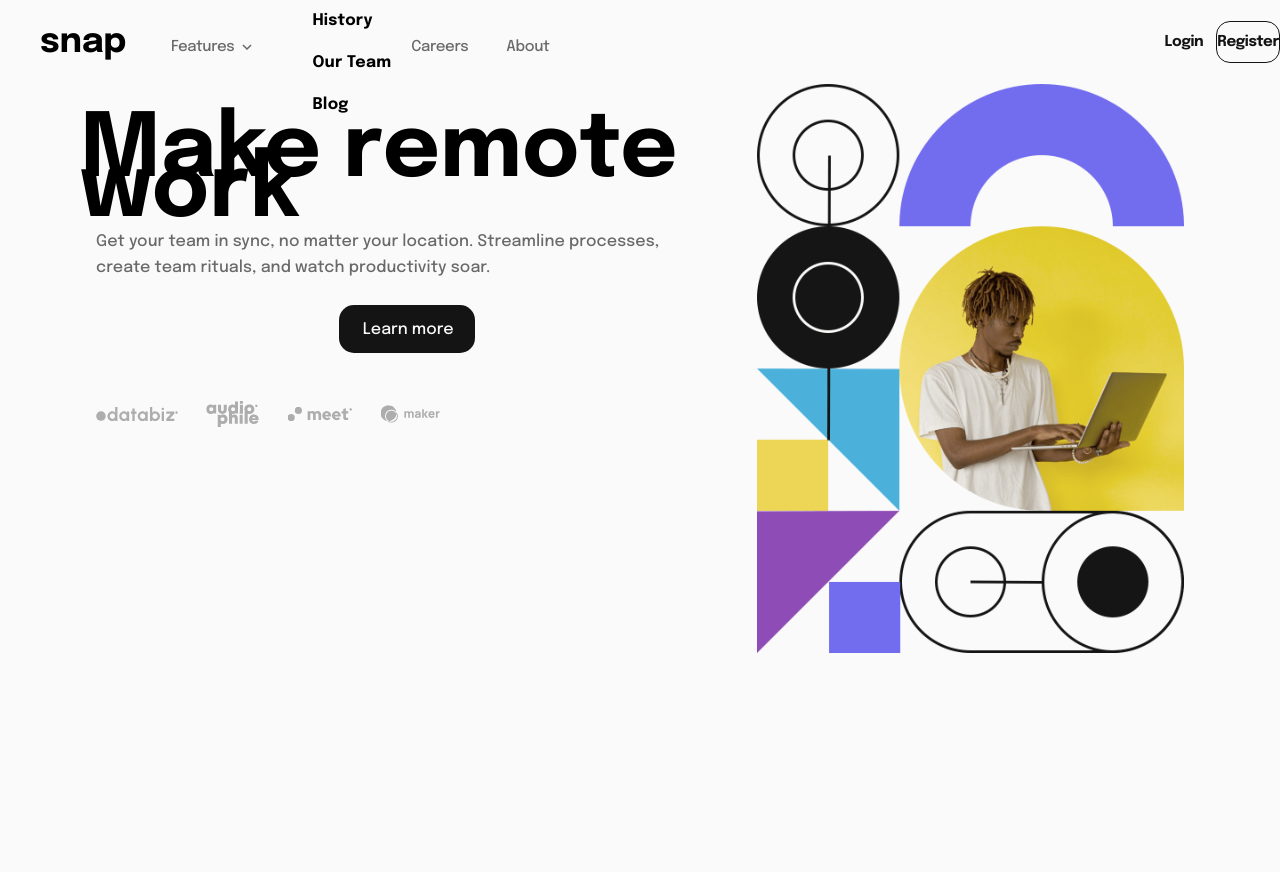
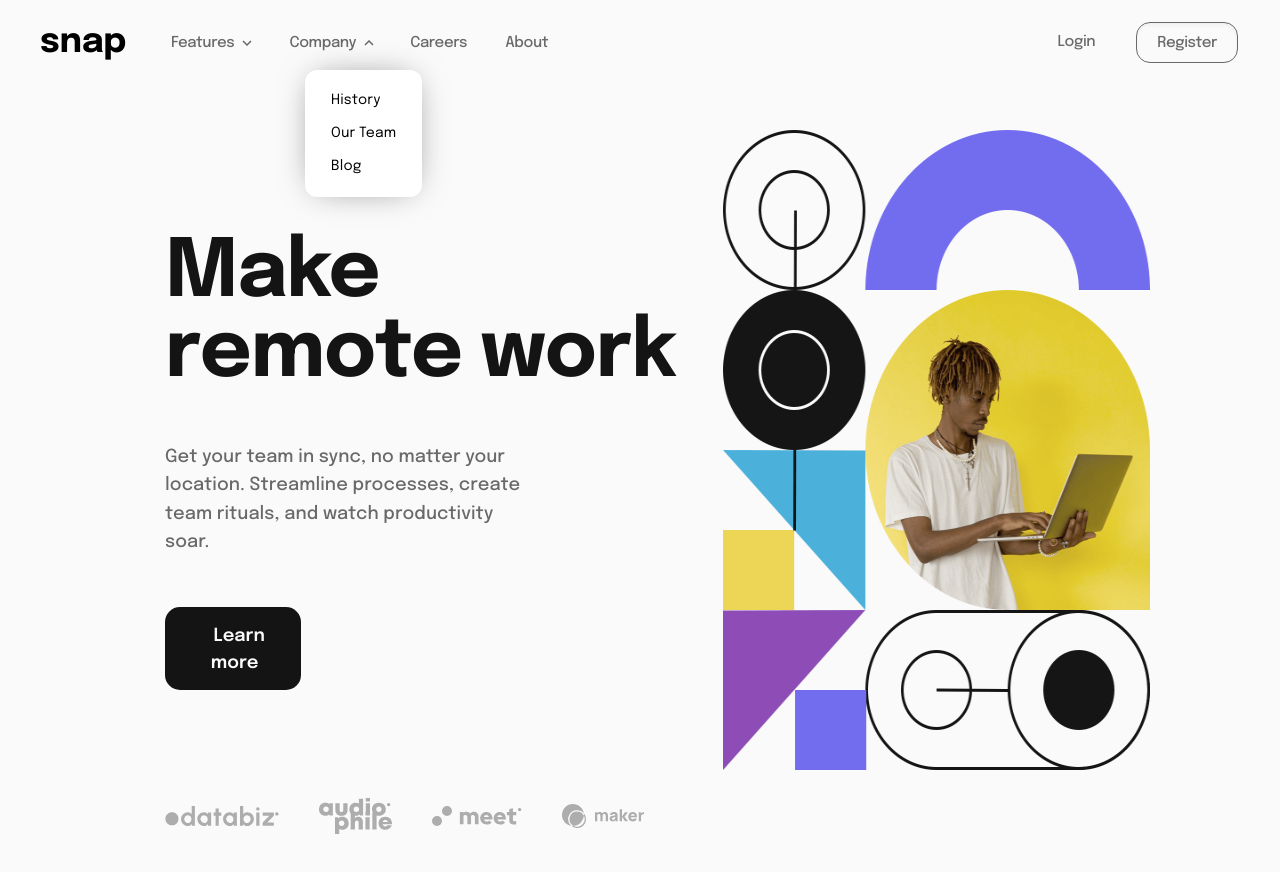
Before and after one commit to sjohnston82/intro-section-with-dropdown, a Next.js app: page / in a window 1280 px wide. Both pictures are taken after a click on the element 369 px from the left and 42 px from the top of the page. Shown: the top 872 px of the page. Built offline with nearby package versions, Linux system fonts and the light colour scheme.

Commit message:
finished desktop styling and code cleanup

```diff
--- a/src/app/_components/ClientBanner.tsx
+++ b/src/app/_components/ClientBanner.tsx
@@ -7,11 +7,27 @@ import Maker from "../../../public/images/client-maker.svg";
 
 const ClientBanner = () => {
   return (
-    <div className="flex mt-[43px] gap-[4px]   items-center z-0">
-      <Image src={Databiz} alt="Databiz" className=" scale-[.72] h-5" />
-      <Image src={Audiophile} alt="Audiophile" className="-ml-[2px] scale-[.72]" />
-      <Image src={Meet} alt="Meet" className="ml-[1.5px] scale-[.72]" />
-      <Image src={Maker} alt="Maker" className="mr-[1px] scale-[.72]" />
+    <div className="z-0 mt-[43px] flex   items-center gap-[4px] lg:mt-[56px] lg:w-full lg:gap-10">
+      <Image
+        src={Databiz}
+        alt="Databiz"
+        className=" h-5 scale-[.72] lg:scale-100"
+      />
+      <Image
+        src={Audiophile}
+        alt="Audiophile"
+        className="-ml-[2px] scale-[.72] lg:ml-0 lg:scale-100"
+      />
+      <Image
+        src={Meet}
+        alt="Meet"
+        className="ml-[1.5px] scale-[.72] lg:ml-0 lg:scale-100"
+      />
+      <Image
+        src={Maker}
+        alt="Maker"
+        className="mr-[1px] scale-[.72] lg:ml-0 lg:scale-100"
+      />
     </div>
   );
 };
--- /dev/null
+++ b/src/app/_components/nav/CompanyDropdownDesktop.tsx
@@ -0,0 +1,25 @@
+type CompanyDropdownProps = {
+  companyOpen: boolean;
+};
+
+const CompanyDropdownDesktop = ({ companyOpen }: CompanyDropdownProps) => {
+  return (
+    companyOpen && (
+      <div className="absolute left-[305px] top-[70px] rounded-xl bg-white px-[26px] py-5 shadow-[0_0_35px_-12px_#696969]">
+        <div className="flex flex-col  gap-[12px]   ">
+          <p className="cursor-pointer tracking-[0.015em] hover:font-semibold text-[14px] font-[400]">
+            History
+          </p>
+          <p className="cursor-pointer tracking-[0.015em] hover:font-semibold text-[14px] font-[400]">
+            Our Team
+          </p>
+          <p className="cursor-pointer tracking-[0.015em] hover:font-semibold text-[14px] font-[400]">
+            Blog
+          </p>
+        </div>
+      </div>
+    )
+  );
+};
+
+export default CompanyDropdownDesktop;
--- a/src/app/_components/nav/FeaturesDropdown.tsx
+++ b/src/app/_components/nav/FeaturesDropdown.tsx
@@ -1,12 +1,12 @@
 "use client";
 
-import React, { useState } from "react";
+import React from "react";
 import TodoImage from "../../../../public/images/icon-todo.svg";
 import CalendarImage from "../../../../public/images/icon-calendar.svg";
 import RemindersImage from "../../../../public/images/icon-reminders.svg";
 import PlanningImage from "../../../../public/images/icon-planning.svg";
 import Image from "next/image";
-import { cn } from "@/app/utils";
+
 
 type FeaturesDropdownProps = {
   featuresOpen: boolean;
--- a/src/app/_components/nav/MenuButtons.tsx
+++ b/src/app/_components/nav/MenuButtons.tsx
@@ -2,11 +2,11 @@ import React from "react";
 
 const MenuButtons = () => {
   return (
-    <div className="mt-[30px] flex flex-col justify-center gap-[13px] ml-6 mr-[20px] lg:flex-row lg:items-center lg:m-0 ">
-      <p className="text-center cursor-pointer -ml-[2px] text-almost-black text-[15px] hover:font-semibold tracking-tight">
+    <div className="group ml-6 mr-[20px] mt-[30px] flex flex-col justify-center gap-[13px] lg:m-0  lg:-mb-[1px] lg:mr-[42px] lg:flex-row lg:items-center lg:gap-10">
+      <p className="-ml-[2px] cursor-pointer text-center text-[15px] tracking-tight text-almost-black hover:font-semibold lg:text-[15px] lg:font-[500] lg:tracking-[-0.025em] lg:text-medium-gray lg:hover:text-almost-black lg:group-hover:-mr-[1px]">
         Login
       </p>
-      <button className="w-full border border-1  text-[15px] tracking-tight text-almost-black  border-almost-black rounded-[14px]  pt-[9px] pb-[8px] hover:border-2 hover:font-semibold">
+      <button className="border-1 w-full rounded-[14px] border border-almost-black pb-[8px] pt-[9px] text-[15px]  tracking-tight text-almost-black hover:border-2  hover:font-semibold lg:ml-[1px]   lg:border-medium-gray lg:px-5 lg:text-[15px] lg:font-[500]  lg:tracking-[-0.025em] lg:text-medium-gray lg:shadow-inner lg:hover:text-almost-black ">
         Register
       </button>
     </div>
--- a/src/app/_components/nav/MenuContents.tsx
+++ b/src/app/_components/nav/MenuContents.tsx
@@ -5,10 +5,10 @@ import CaretDown from "../../../../public/images/icon-arrow-down.svg";
 import CaretUp from "../../../../public/images/icon-arrow-up.svg";
 import Image from "next/image";
 import FeaturesDropdown from "./FeaturesDropdown";
-import { cn } from "@/app/utils";
 import CompanyDropdown from "./CompanyDropdown";
 import { useIntroContext } from "@/app/context/Context";
 import FeaturesDropDownDesktop from "./FeaturesDropDownDesktop";
+import CompanyDropdownDesktop from "./CompanyDropdownDesktop";
 
 const MenuContents = () => {
   const [featuresOpen, setFeaturesOpen] = useState(false);
@@ -19,7 +19,7 @@ const MenuContents = () => {
       <div className="lg:flex lg:h-full lg:items-center lg:justify-center">
         <div
           onClick={() => setFeaturesOpen(!featuresOpen)}
-          className="flex cursor-pointer items-center gap-4 tracking-[0.015em] text-almost-black hover:font-semibold lg:items-center lg:gap-2 lg:text-[15px] lg:font-[500] lg:tracking-[-0.025em] lg:text-medium-gray "
+          className="flex cursor-pointer items-center gap-4 tracking-[0.015em] text-almost-black hover:font-semibold lg:items-center lg:gap-2 lg:text-[15px] lg:font-[500] lg:tracking-[-0.025em] lg:text-medium-gray lg:hover:text-almost-black "
         >
           Features{" "}
           <span
@@ -42,7 +42,7 @@ const MenuContents = () => {
 
       <div className="flex flex-col">
         <div
-          className="ml-[1px] flex cursor-pointer items-center gap-4 tracking-[0.015em] text-almost-black hover:font-semibold lg:gap-2 lg:text-[15px] lg:font-[500] lg:tracking-[-0.025em] lg:text-medium-gray"
+          className="ml-[1px] flex cursor-pointer items-center gap-4 tracking-[0.015em] text-almost-black hover:font-semibold lg:gap-2 lg:text-[15px] lg:font-[500] lg:tracking-[-0.025em] lg:text-medium-gray lg:hover:text-almost-black"
           onClick={() => setCompanyOpen(!companyOpen)}
         >
           Company{" "}
@@ -57,13 +57,17 @@ const MenuContents = () => {
             )}
           </span>
         </div>
-        <CompanyDropdown companyOpen={companyOpen} />
+        {windowSize.innerWidth < 1024 ? (
+          <CompanyDropdown companyOpen={companyOpen} />
+        ) : (
+          <CompanyDropdownDesktop companyOpen={companyOpen} />
+        )}
       </div>
 
-      <p className="cursor-pointer tracking-[0.015em] text-almost-black hover:font-semibold lg:-ml-4 lg:text-[15px] lg:font-[500]  lg:tracking-[-0.025em] lg:text-medium-gray">
+      <p className="cursor-pointer tracking-[0.015em] text-almost-black hover:font-semibold  lg:text-[15px] lg:font-[500]  lg:tracking-[-0.025em] lg:text-medium-gray lg:hover:text-almost-black">
         Careers
       </p>
-      <p className="mt-[2px] cursor-pointer tracking-[0.015em] text-almost-black hover:font-semibold lg:ml-[2px] lg:mt-0  lg:text-[15px]  lg:font-[500] lg:tracking-[-0.025em] lg:text-medium-gray">
+      <p className="mt-[2px] cursor-pointer tracking-[0.015em] text-almost-black hover:font-semibold lg:ml-[2px] lg:mt-0  lg:text-[15px]  lg:font-[500] lg:tracking-[-0.025em] lg:text-medium-gray lg:hover:text-almost-black">
         About
       </p>
     </div>
--- a/src/app/_components/nav/Navbar.tsx
+++ b/src/app/_components/nav/Navbar.tsx
@@ -1,17 +1,21 @@
 "use client";
 
-import React from "react";
+import React, { useEffect, useState } from "react";
 import HamburgerMenu from "./HamburgerMenu";
 import SlideInMenu from "./SlideInMenu";
 import { useIntroContext } from "@/app/context/Context";
-
 import MenuContents from "./MenuContents";
 import MenuButtons from "./MenuButtons";
 
 const Navbar = () => {
-  const { navOpen, windowSize } = useIntroContext();
+  const { windowSize } = useIntroContext();
+  const [isClient, setIsClient] = useState(false);
+
+  useEffect(() => {
+    setIsClient(true);
+  }, []);
   return (
-    <div className="relative w-full ">
+    isClient && <div className="relative w-full " >
       {windowSize.innerWidth < 1440 && <SlideInMenu />}
       <div className="ml-[17px] flex h-[68px]  items-center justify-between font-bold lg:ml-10 lg:h-[84px]">
         <h1 className="text-[35px] font-bold tracking-[-0.025em] lg:tracking-[-0.01em]">
--- a/src/app/context/Context.tsx
+++ b/src/app/context/Context.tsx
@@ -20,12 +20,6 @@ type ContextType = {
 type ChildrenProps = {
   children: JSX.Element | JSX.Element[];
 };
-
-// function getWindowSize() {
-
-//   const { innerWidth, innerHeight } = window;
-//   return { innerWidth, innerHeight };
-// }
 
 const Context = createContext<ContextType | null>(null);
 
--- a/src/app/layout.tsx
+++ b/src/app/layout.tsx
@@ -1,10 +1,6 @@
-
 import "./globals.css";
 import type { Metadata } from "next";
 import { Epilogue } from "next/font/google";
-import Navbar from "./_components/nav/Navbar";
-import ContextProvider from "./context/Context";
-import Head from "next/head";
 import { Providers } from "./Providers";
 
 const epilogue = Epilogue({
--- a/src/app/page.tsx
+++ b/src/app/page.tsx
@@ -8,11 +8,9 @@ import { useIntroContext } from "./context/Context";
 import ClientBanner from "./_components/ClientBanner";
 
 export default function Home() {
-
   const { windowSize } = useIntroContext();
 
   return (
-
     <div className="flex min-h-screen w-full items-center justify-center bg-almost-black">
       <main className="max-w-screen h-[780px] w-[375px] overflow-hidden bg-almost-white   lg:h-[900px] lg:w-[1440px]">
         <Navbar />
@@ -20,19 +18,31 @@ export default function Home() {
           <Image
             src={windowSize.innerWidth < 1024 ? HeroMobile : HeroDesktop}
             alt="Mobile hero image"
-              className="mt-[7px] lg:mt-0 lg:mr-24 lg:w-1/3"
+            className="mt-[7px] lg:mr-[130px] lg:mt-[46px] lg:w-1/3 lg:h-[640px]"
           />
-            <div className="mt-12 lg:ml-20 lg:flex lg:flex-col lg:w-3/5">
-              <h1 className="text-center text-4xl font-bold tracking-[-0.0125em] lg:text-left lg:text-[88px] lg:tracking-normal">
+          <div className="mt-12 lg:ml-[165px] lg:mt-[140px] lg:flex lg:flex-col lg:gap-[52px]">
+            {windowSize.innerWidth < 1024 ? (
+              <h1 className="text-center text-4xl font-bold tracking-[-0.0125em] lg:text-left lg:text-[80px] lg:leading-tight ">
                 Make remote work
               </h1>
-              <p className="mx-4 mt-[17px] text-center  font-[500] leading-relaxed tracking-[0.005em] text-medium-gray lg:text-left">
+            ) : (
+              <div className="lg:mt-[30px] lg:flex lg:flex-col lg:gap-2">
+                <h1 className="text-center text-4xl font-bold tracking-[-0.015em] lg:text-left lg:text-[80px] lg:text-almost-black ">
+                  Make
+                </h1>
+                <br></br>
+                <h1 className="text-center text-4xl font-bold tracking-[-0.015em]  lg:text-left lg:text-[80px] lg:text-almost-black">
+                  remote work
+                </h1>
+              </div>
+            )}
+            <p className="mx-4 mt-[17px] text-center font-[500]  leading-relaxed tracking-[0.005em] text-medium-gray lg:mx-0 lg:w-[67%] lg:text-left lg:text-[18px] lg:leading-[1.58]">
               Get your team in sync, no matter your location. Streamline
               processes, create team rituals, and watch productivity soar.
             </p>
 
-              <button className="mx-auto mt-[24px] flex  justify-center rounded-[15px] bg-almost-black pb-[11px] pl-[24px] pr-[21px]  pt-[13px] font-[500] text-almost-white hover:-mb-[2px] hover:border hover:border-almost-black hover:bg-almost-white hover:text-almost-black">
-                Learn more
+            <button className="mx-auto mt-[24px] flex  justify-center rounded-[15px] bg-almost-black  pb-[11px] pl-[24px] pr-[21px] pt-[13px] font-[500]  text-almost-white hover:-mb-[2px] hover:border hover:border-almost-black hover:bg-almost-white hover:text-almost-black lg:mx-0 lg:-mt-[2px] lg:w-[25.5%] lg:justify-start  lg:pl-[22px] lg:pr-[19px] lg:pb-[13px] lg:pt-[16px] lg:text-[18px] lg:font-semibold">
+              &nbsp;&nbsp;Learn more
             </button>
 
             <ClientBanner />
@@ -40,6 +50,5 @@ export default function Home() {
         </div>
       </main>
     </div>
-
   );
 }
--- a/tailwind.config.ts
+++ b/tailwind.config.ts
@@ -8,11 +8,6 @@ const config: Config = {
   ],
   theme: {
     extend: {
-      backgroundImage: {
-        "gradient-radial": "radial-gradient(var(--tw-gradient-stops))",
-        "gradient-conic":
-          "conic-gradient(from 180deg at 50% 50%, var(--tw-gradient-stops))",
-      },
       colors: {
         "almost-white": "hsl(0, 0%, 98%)",
         "medium-gray": "hsl(0, 0%, 41%)",
@@ -24,9 +19,6 @@ const config: Config = {
       fontSize: {
         norm: "18px",
       },
-      transitionProperty: {
-        height: "height",
-      },
     },
   },
   plugins: [],
```
Also changed, not shown: src/app/_components/nav/FeaturesDropDownDesktop.tsx (+14 -14 lines). Lines whose indentation alone changed are shown as unchanged.
